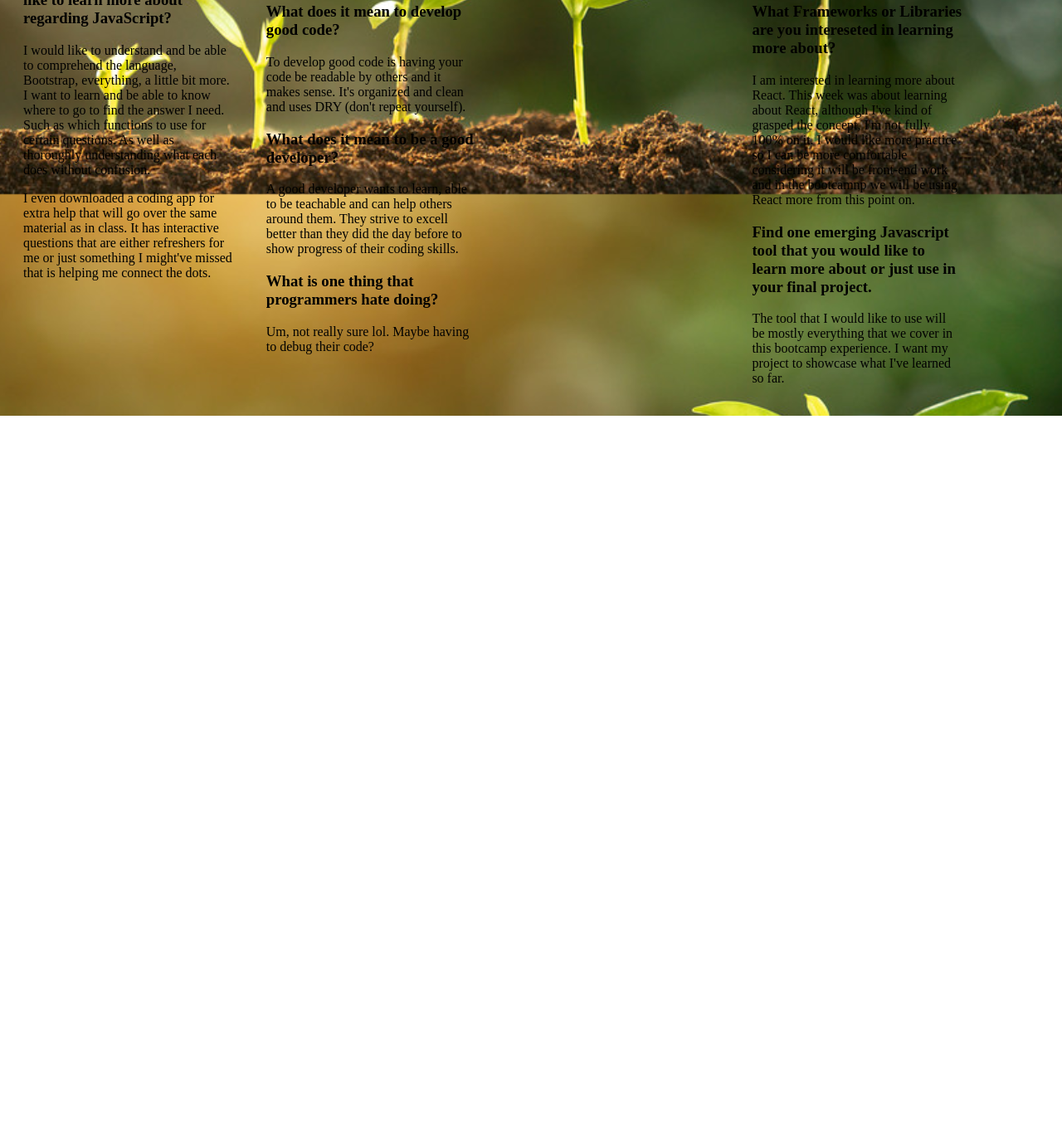
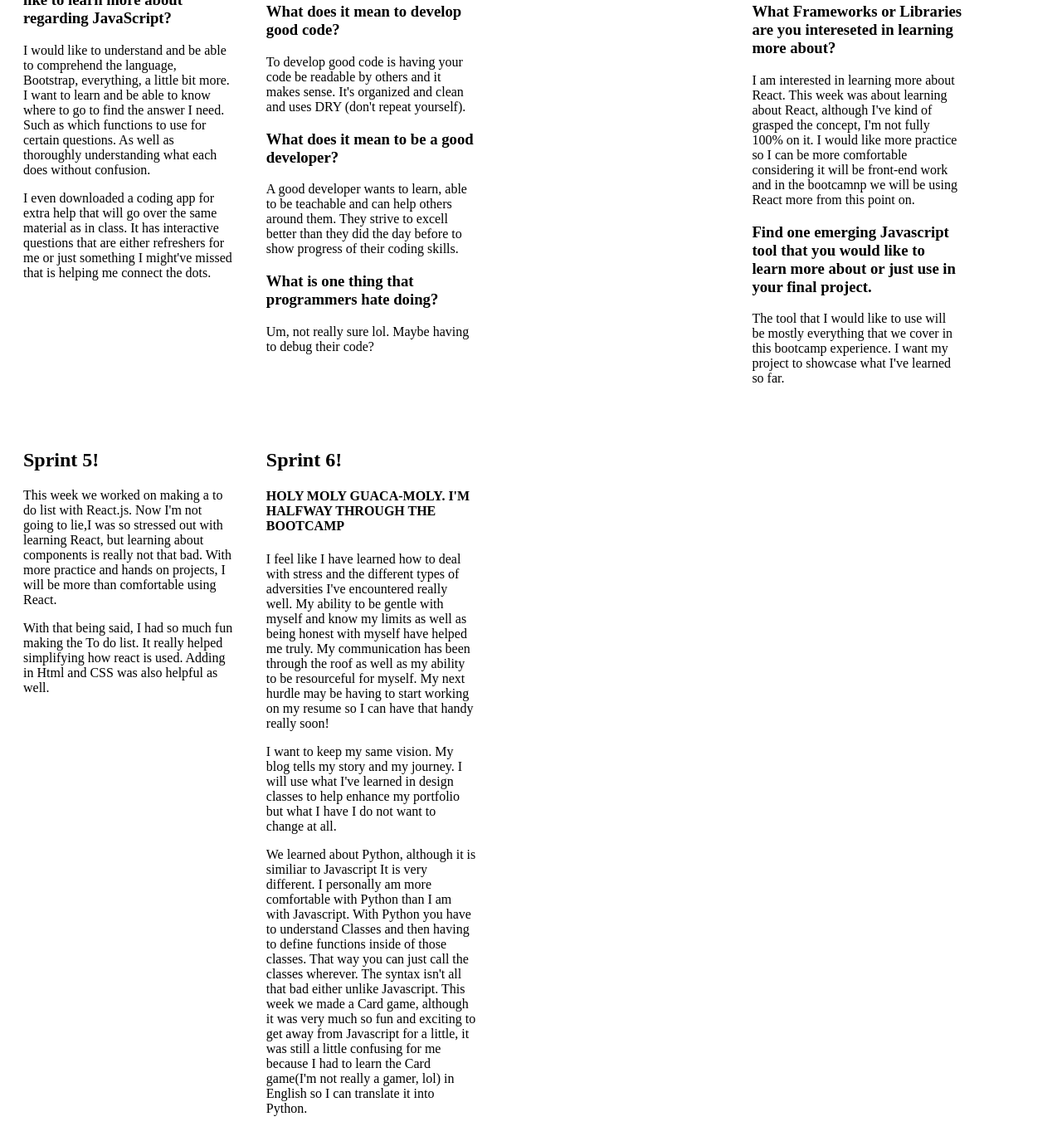
Before and after one commit to jhelm1217/github-blog, a plain HTML site: page blog.html in a window 1280 px wide. Shown: the part 1366-2747 px from the top of the page at 83% size. Before the commit the page ends 1867 px from the top, so only its background shows below. Drawn offline with Linux system fonts and the light colour scheme.

Commit message:
added week 5 and week 6 to my blog portion HALFWAY FINISHED

```diff
--- a/blog.html
+++ b/blog.html
@@ -88,6 +88,20 @@
       <p>The tool that I would like to use will be mostly everything that we cover in this bootcamp experience. I want my project to showcase what I've learned so far. </p>
     </div>
    </div>
+   <div class="row">
+    <div class="column">
+      <h2>Sprint 5!</h2>
+      <p>This week we worked on making a to do list with React.js. Now I'm not going to lie,I was so stressed out with learning React, but learning about components is really not that bad. With more practice and hands on projects, I will be more than comfortable using React.</p>
+      <p>With that being said, I had so much fun making the To do list. It really helped simplifying how react is used. Adding in Html and CSS was also helpful as well. </p>
+    </div>
+    <div class="column">
+      <h2>Sprint 6!</h2>
+      <h4>HOLY MOLY GUACA-MOLY. I'M HALFWAY THROUGH THE BOOTCAMP</h4>
+      <p>I feel like I have learned how to deal with stress and the different types of adversities I've encountered really well. My ability to be gentle with myself and know my limits as well as being honest with myself have helped me truly. My communication has been through the roof as well as my ability to be resourceful for myself. My next hurdle may be having to start working on my resume so I can have that handy really soon! </p>
+      <p>I want to keep my same vision. My blog tells my story and my journey. I will use what I've learned in design classes to help enhance my portfolio but what I have I do not want to change at all. </p>
+      <p>We learned about Python,  although it is similiar to Javascript It is very different. I personally am more comfortable with Python than I am with Javascript. With Python you have to understand Classes and then having to define functions inside of those classes. That way you can just call the classes wherever. The syntax isn't all that bad either unlike Javascript. This week we made a Card game, although it was very much so fun and exciting to get away from Javascript for a little, it was still a little confusing for me because I had to learn the Card game(I'm not really a gamer, lol) in English so I can translate it into Python.  </p>
+    </div>
+   </div>
 
  </body>
 </html>
```
Also changed, not shown: STL fountain.jpeg (deleted), css/green blur .jpeg (deleted), css/growth2.jpeg (deleted), css/sunflower.jpeg (deleted), css/vines.jpeg (deleted), vinesss2.jpeg (deleted), 1 other file.
